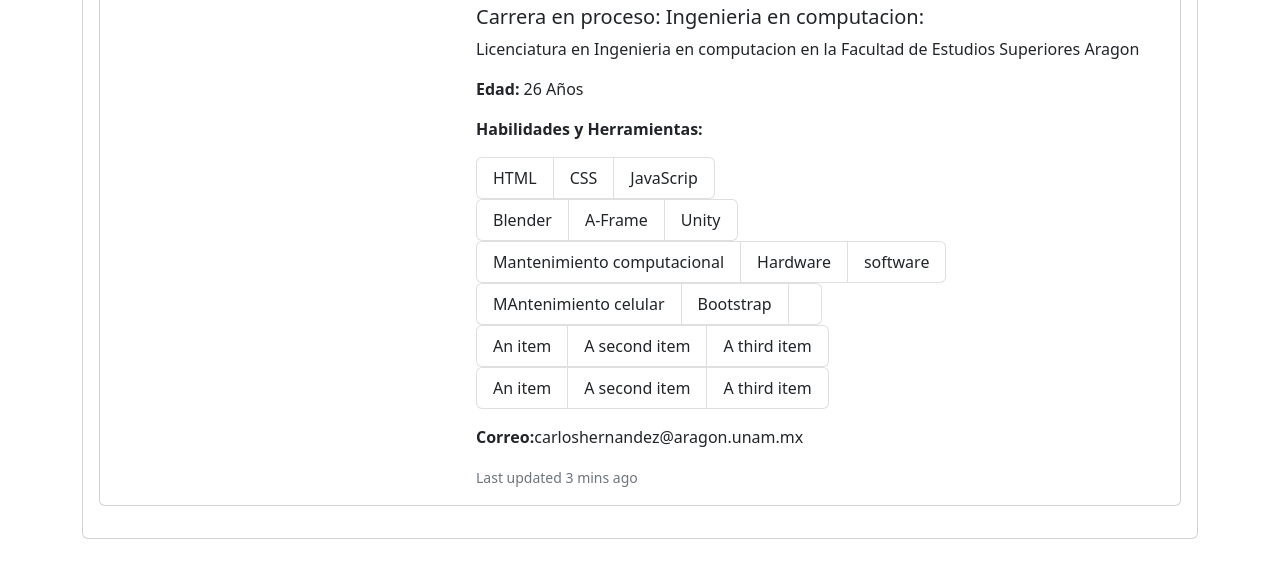
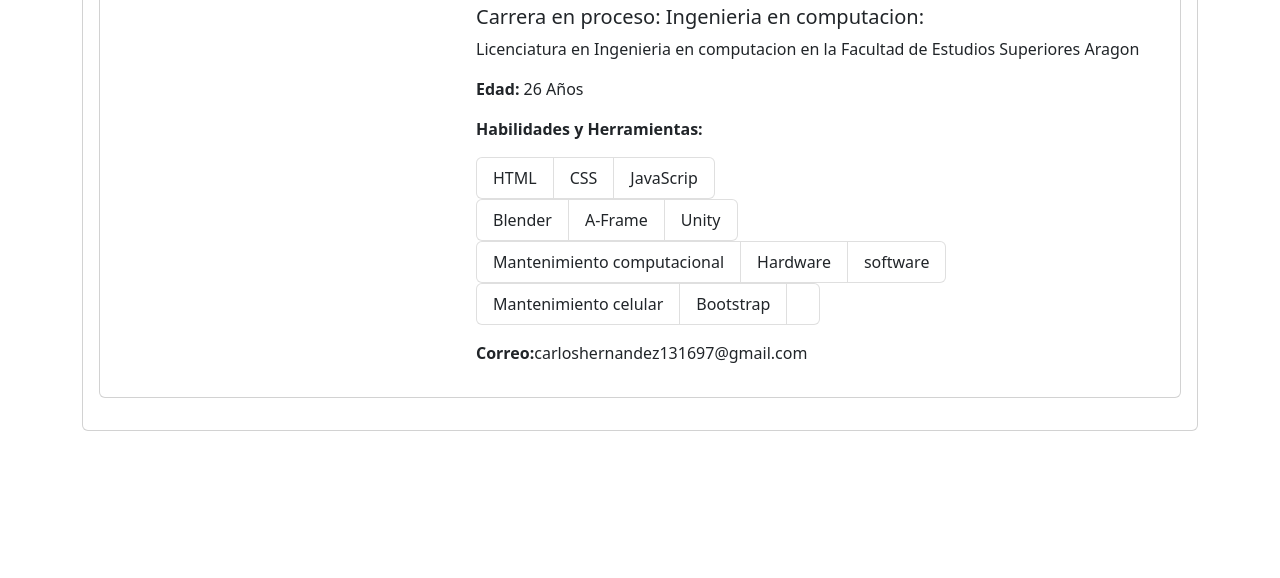
Before and after one commit to Sakamotorioma0/MiRepositorio.v2, a plain HTML site: page index.html in a window 1280 px wide. Shown: the part 156-734 px from the top of the page. Drawn offline with nearby package versions, Linux system fonts and the light colour scheme.

Commit message:
Cambio informacion.

```diff
--- a/index.html
+++ b/index.html
@@ -113,23 +113,12 @@
                         <li class="list-group-item sh">software</li>
                       </ul>
                       <ul class="list-group list-group-horizontal-md">
-                        <li class="list-group-item sh">MAntenimiento celular</li>
+                        <li class="list-group-item sh">Mantenimiento celular</li>
                         <li class="list-group-item sh">Bootstrap</li>
                         <li class="list-group-item sh"></li>
                       </ul>
-                      <ul class="list-group list-group-horizontal-md">
-                        <li class="list-group-item sh">An item</li>
-                        <li class="list-group-item sh">A second item</li>
-                        <li class="list-group-item sh">A third item</li>
-                      </ul>
-                      <ul class="list-group list-group-horizontal-md">
-                        <li class="list-group-item sh">An item</li>
-                        <li class="list-group-item sh">A second item</li>
-                        <li class="list-group-item sh">A third item</li>
-                      </ul>
                       </p>
-                      <p><strong>Correo:</strong>carloshernandez@aragon.unam.mx</p>
-                      <p class="card-text"><small class="text-muted">Last updated 3 mins ago</small></p>
+                      <p><strong>Correo:</strong>carloshernandez131697@gmail.com</p>
                     </div>
                   </div>
                 </div>
```
